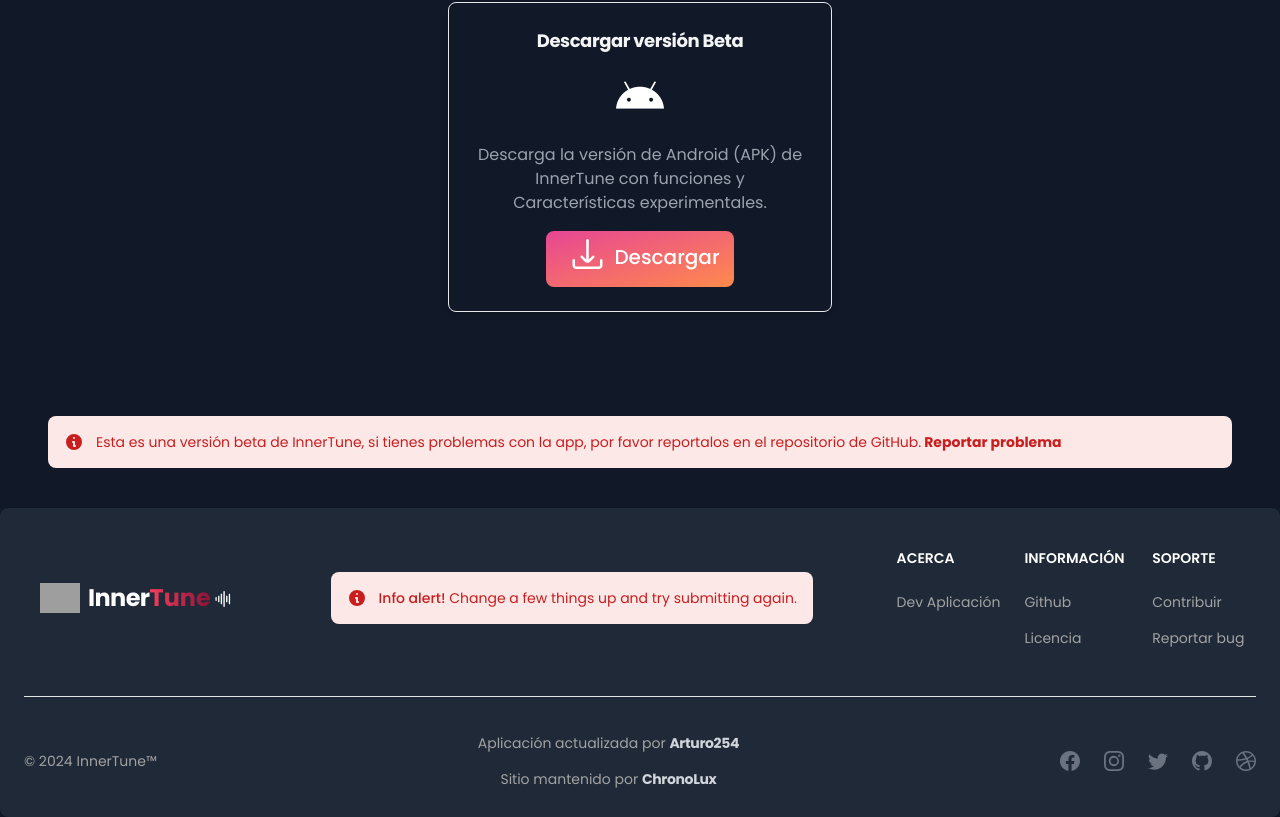
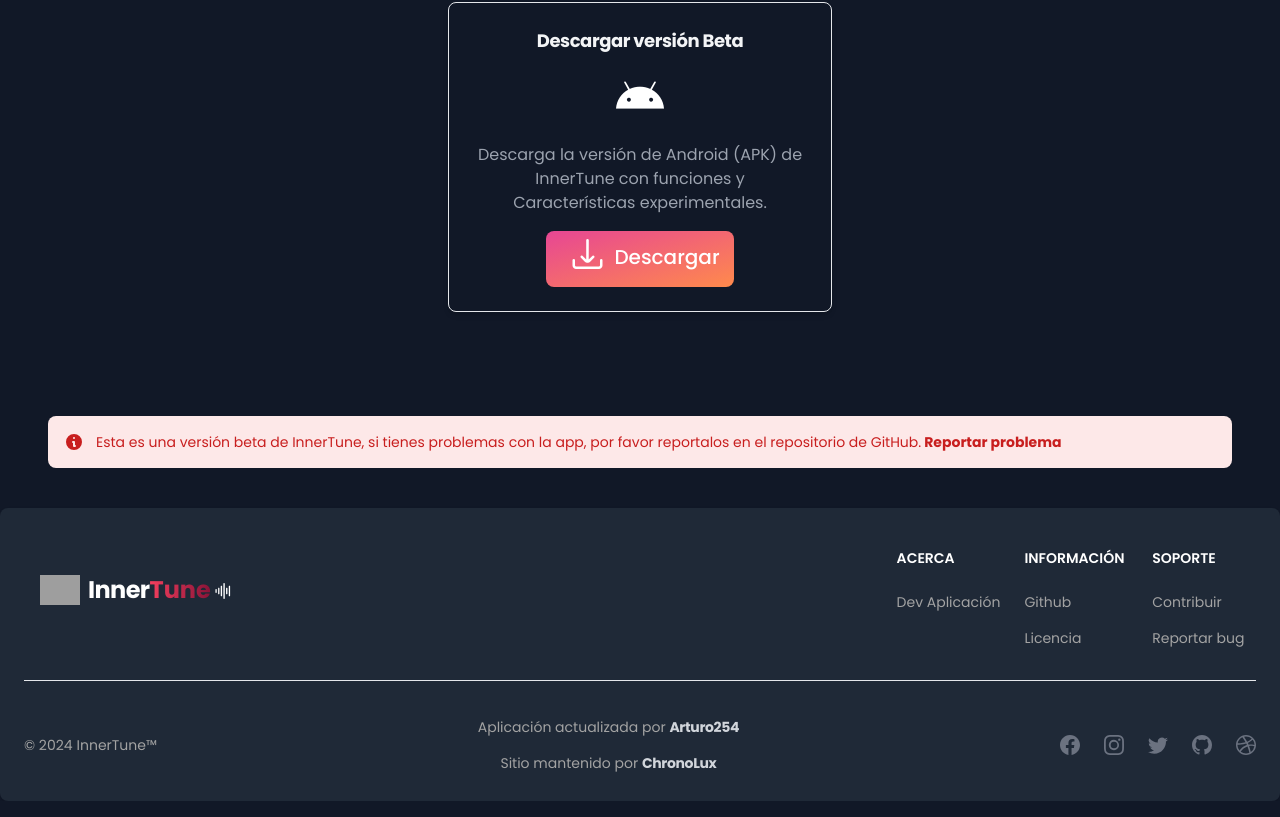
Before and after one commit to AkemiKami201/innerTune-Website, a React (Vite) app: page / in a window 1280 px wide. Shown: the part 5555-6372 px from the top of the page. Built offline with nearby package versions, Linux system fonts and the light colour scheme; grey boxes are pictures that could not be loaded.

Commit message:
new changes

```diff
--- a/src/components/FooterSection.jsx
+++ b/src/components/FooterSection.jsx
@@ -8,8 +8,6 @@
   FooterTitle,
 } from "flowbite-react";
 import { BsDribbble, BsFacebook, BsGithub, BsInstagram, BsTwitter } from "react-icons/bs";
-import { HiInformationCircle } from "react-icons/hi";
-import { Alert } from "flowbite-react";
 
 import logo from "../assets/waveform-path.svg";
 const year = new Date().getFullYear(); // get the current year
@@ -24,11 +22,6 @@
 							<span className="text-2xl tracking-tight">Inner</span>
 							<span className="text-2xl bg-gradient-to-r from-rose-500 to-rose-900 text-transparent bg-clip-text">Tune </span>
 							<div className="ml-1 h-4"><i className="fi fi-rr-waveform-path"></i></div>
-						</div>
-						<div className="w-200 m-10 lg:mt-10 items-center">
-							<Alert color="failure" icon={HiInformationCircle}>
-				      <span className="font-medium">Info alert!</span> Change a few things up and try submitting again.
-				    </Alert>
 						</div>
 	          <div className="grid grid-cols-2 gap-8 sm:mt-4 sm:grid-cols-3 sm:gap-6">
 	            <div>
```
